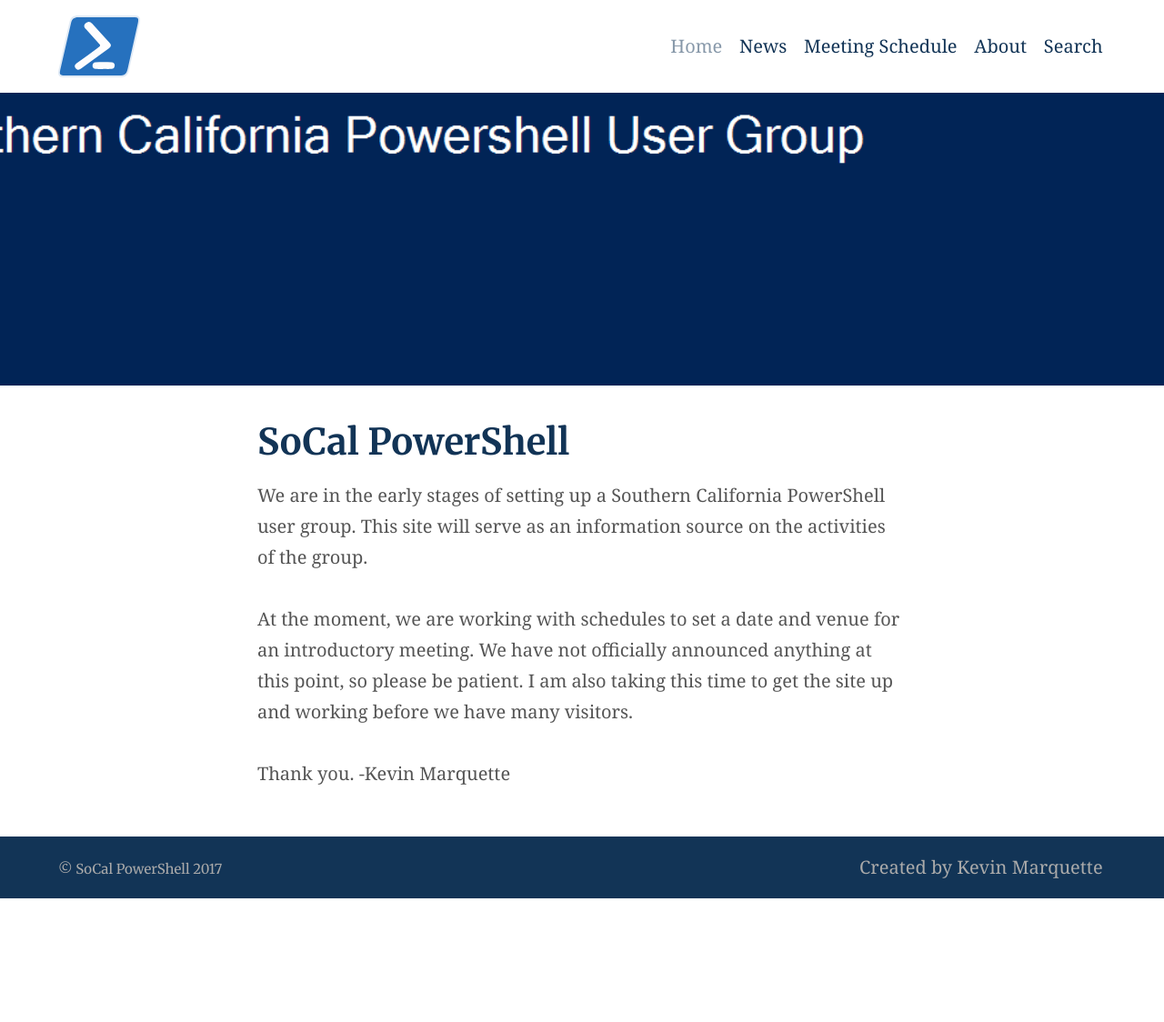
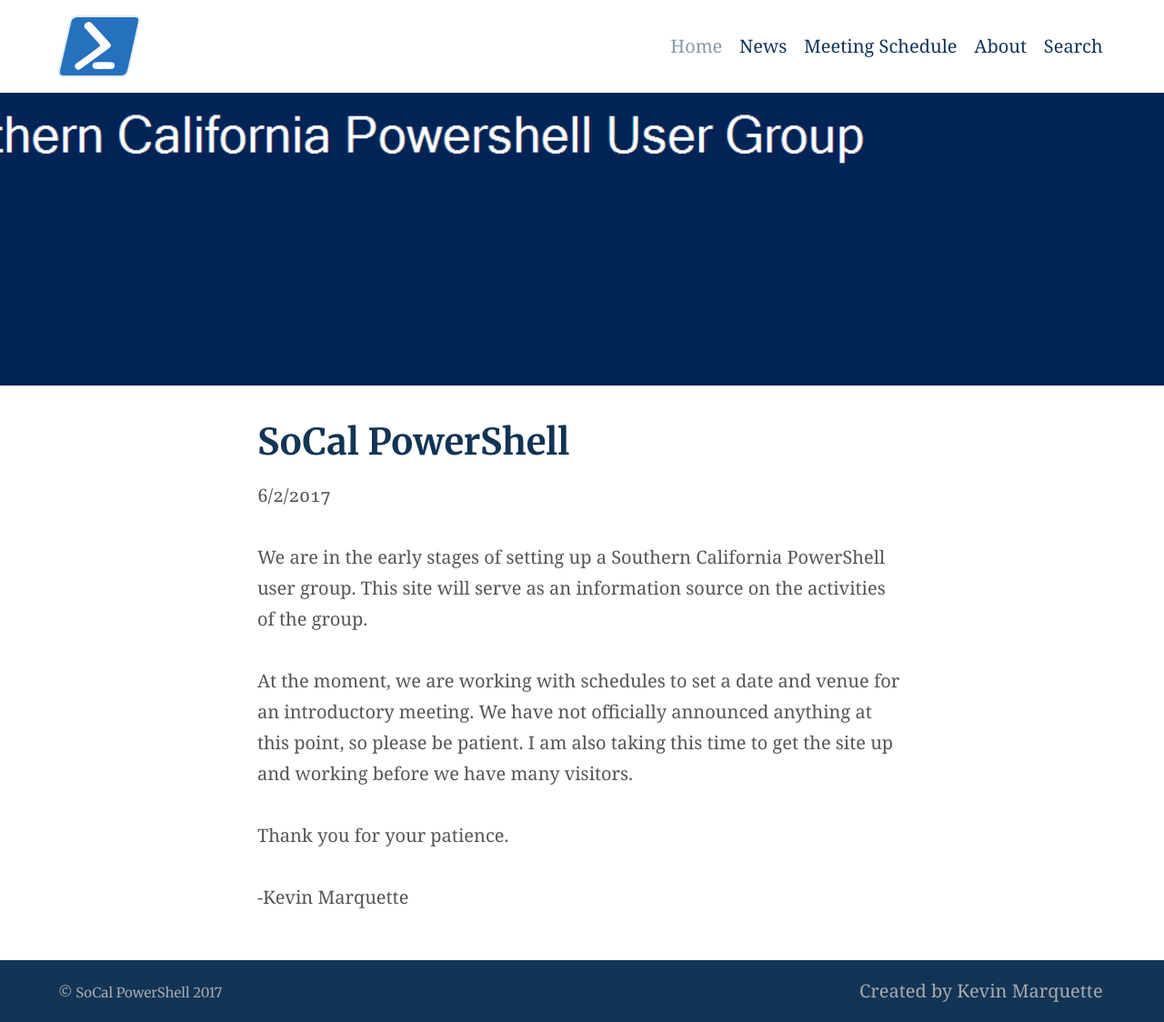
Before and after one commit to SoCalPowerShell/SoCalPowerShell.github.io, a Jekyll site: the page built from index.md, in a window 1280 px wide. Shown: the whole page at 91% size. Built offline with Jekyll 4.4.1, drawn with Linux system fonts in a browser that asks for light colours; before the commit the page ends 988 px from its top, so only the background shows below that.

Commit message:
added dates

```diff
--- a/index.md
+++ b/index.md
@@ -3,9 +3,12 @@ title: SoCal PowerShell
 feature_image: "/assets/banner.png"
 ---
 
+6/2/2017
+
 We are in the early stages of setting up a Southern California PowerShell user group. This site will serve as an information source on the activities of the group.
 
 At the moment, we are working with schedules to set a date and venue for an introductory meeting. We have not officially announced anything at this point, so please be patient. I am also taking this time to get the site up and working before we have many visitors.
 
-Thank you.
+Thank you for your patience.
+
 -Kevin Marquette
```
Also changed, not shown: _posts/2017-06-01-first-post.md (renamed from _posts/2016-08-27-first-post.md).
